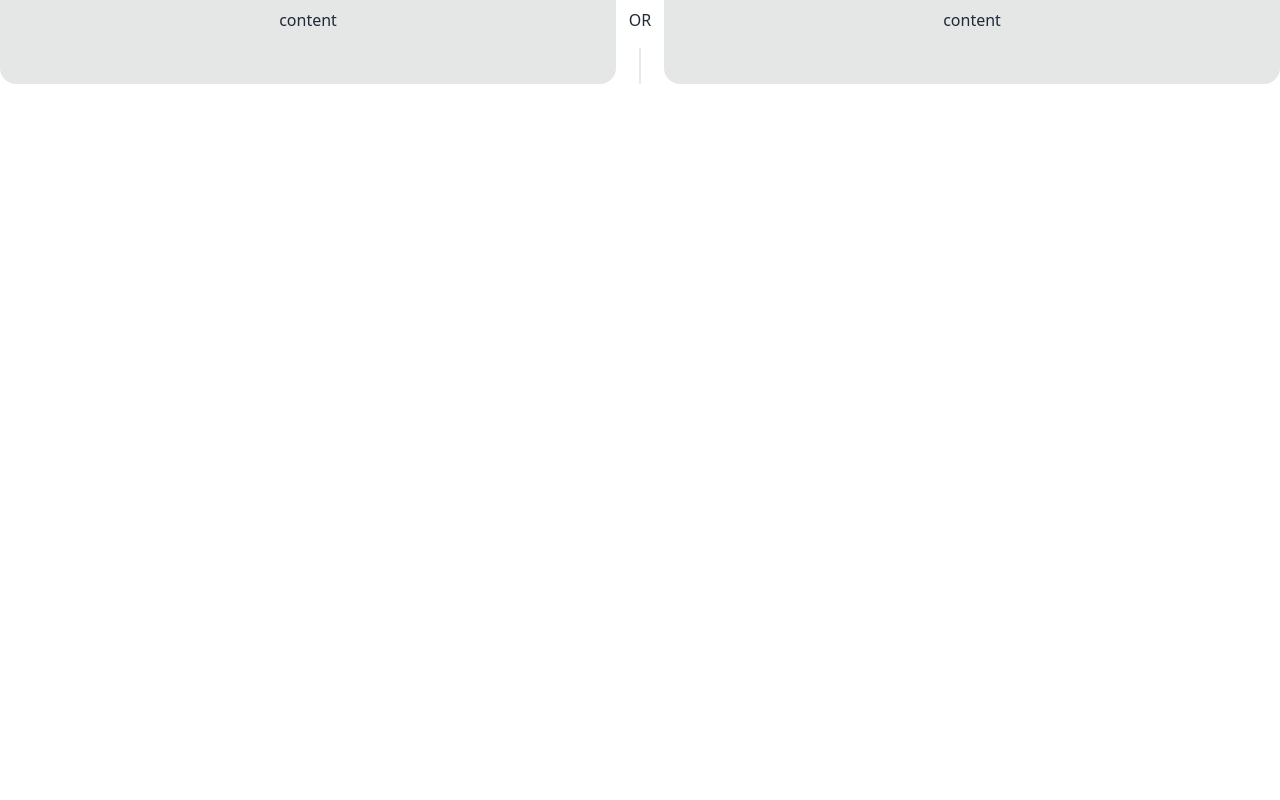
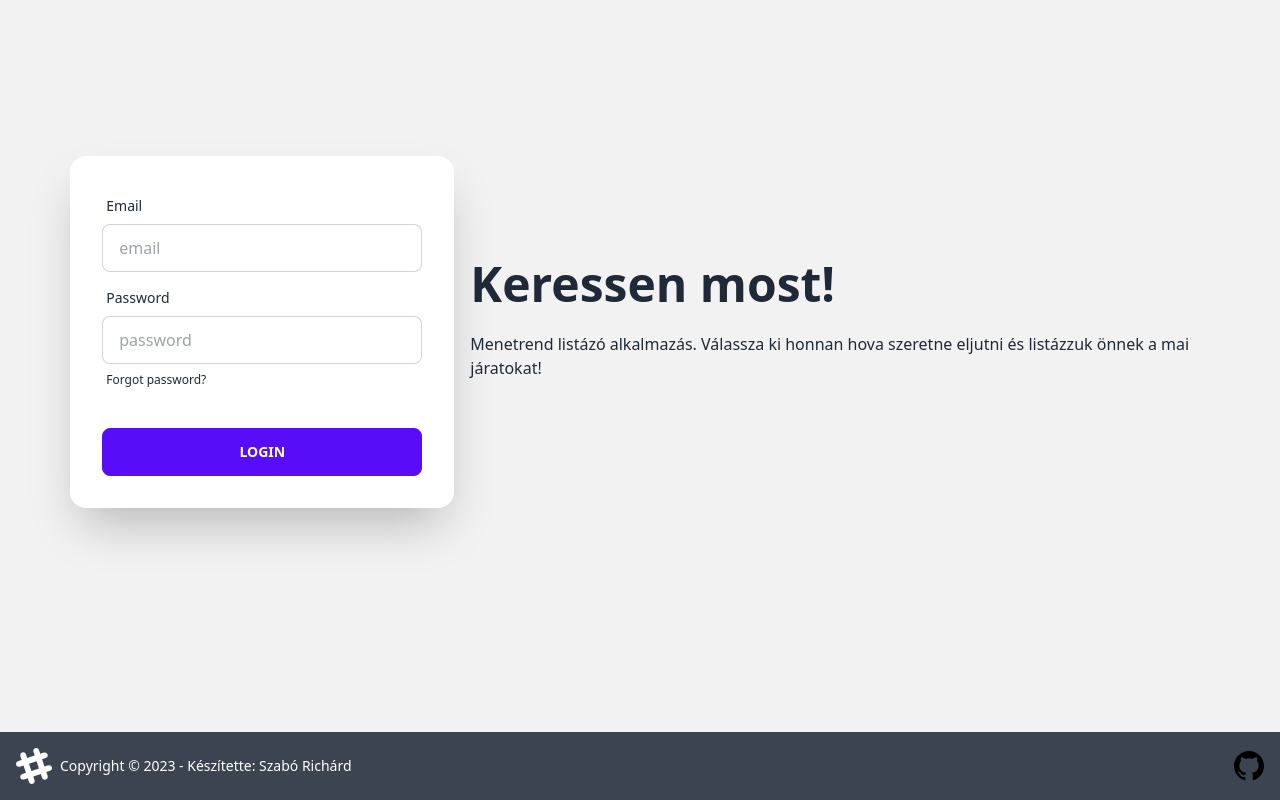
Before and after one commit to ricskusz/Elvira, a React (Vite) app: page / in a window 1280 px wide. Shown: the part 212-1012 px from the top of the page. Before the commit the page ends 800 px from the top, so only its background shows below. Built offline with nearby package versions, Linux system fonts and the light colour scheme.

Commit message:
Arculat
Főoldal layout létrehozása

```diff
--- a/src/App.jsx
+++ b/src/App.jsx
@@ -3,6 +3,7 @@ import { TelepulesProvider } from "./context/TelepulesekContext"
 import AllomasokInput from "./components/AllomasokInput"
 import Kezdoadatok from "./components/Kezdoadatok"
 import Main from "./components/Main"
+import Footer from "./components/Footer"
 function App() {
 
 
@@ -11,6 +12,7 @@ function App() {
        <MenetrendProvider>
         <AllomasokInput />
         <Main />
+        <Footer />
     </MenetrendProvider>
     </TelepulesProvider>
   )
--- a/src/components/AllomasokInput.jsx
+++ b/src/components/AllomasokInput.jsx
@@ -60,7 +60,6 @@ const AllomasokInput = () => {
         </div>
         <button type="submit" className="btn">Keresés</button>
       </form>
-      <Kezdoadatok adatok={menetrend} />
     </div>
   );
 };
--- /dev/null
+++ b/src/components/Footer.jsx
@@ -0,0 +1,16 @@
+
+const Footer = () => {
+    return (
+        <footer className="footer items-center p-4 bg-neutral text-neutral-content">
+            <div className="items-center grid-flow-col">
+                <svg width="36" height="36" viewBox="0 0 24 24" xmlns="http://www.w3.org/2000/svg" fillRule="evenodd" clipRule="evenodd" className="fill-current"><path d="M22.672 15.226l-2.432.811.841 2.515c.33 1.019-.209 2.127-1.23 2.456-1.15.325-2.148-.321-2.463-1.226l-.84-2.518-5.013 1.677.84 2.517c.391 1.203-.434 2.542-1.831 2.542-.88 0-1.601-.564-1.86-1.314l-.842-2.516-2.431.809c-1.135.328-2.145-.317-2.463-1.229-.329-1.018.211-2.127 1.231-2.456l2.432-.809-1.621-4.823-2.432.808c-1.355.384-2.558-.59-2.558-1.839 0-.817.509-1.582 1.327-1.846l2.433-.809-.842-2.515c-.33-1.02.211-2.129 1.232-2.458 1.02-.329 2.13.209 2.461 1.229l.842 2.515 5.011-1.677-.839-2.517c-.403-1.238.484-2.553 1.843-2.553.819 0 1.585.509 1.85 1.326l.841 2.517 2.431-.81c1.02-.33 2.131.211 2.461 1.229.332 1.018-.21 2.126-1.23 2.456l-2.433.809 1.622 4.823 2.433-.809c1.242-.401 2.557.484 2.557 1.838 0 .819-.51 1.583-1.328 1.847m-8.992-6.428l-5.01 1.675 1.619 4.828 5.011-1.674-1.62-4.829z"></path></svg>
+                <p>Copyright © 2023 - Készítette: Szabó Richárd</p>
+            </div>
+            <div className="grid-flow-col gap-4 md:place-self-center md:justify-self-end">
+            <svg xmlns="http://www.w3.org/2000/svg" width="30" height="30" viewBox="0 0 24 24"><path d="M12 0c-6.626 0-12 5.373-12 12 0 5.302 3.438 9.8 8.207 11.387.599.111.793-.261.793-.577v-2.234c-3.338.726-4.033-1.416-4.033-1.416-.546-1.387-1.333-1.756-1.333-1.756-1.089-.745.083-.729.083-.729 1.205.084 1.839 1.237 1.839 1.237 1.07 1.834 2.807 1.304 3.492.997.107-.775.418-1.305.762-1.604-2.665-.305-5.467-1.334-5.467-5.931 0-1.311.469-2.381 1.236-3.221-.124-.303-.535-1.524.117-3.176 0 0 1.008-.322 3.301 1.23.957-.266 1.983-.399 3.003-.404 1.02.005 2.047.138 3.006.404 2.291-1.552 3.297-1.23 3.297-1.23.653 1.653.242 2.874.118 3.176.77.84 1.235 1.911 1.235 3.221 0 4.609-2.807 5.624-5.479 5.921.43.372.823 1.102.823 2.222v3.293c0 .319.192.694.801.576 4.765-1.589 8.199-6.086 8.199-11.386 0-6.627-5.373-12-12-12z"/></svg>
+            </div>
+        </footer>
+    )
+}
+
+export default Footer
--- a/src/components/Main.jsx
+++ b/src/components/Main.jsx
@@ -1,10 +1,35 @@
 
 const Main = () => {
     return (
-        <div className="flex flex-col w-full lg:flex-row">
-            <div className="grid flex-grow h-32 card bg-base-300 rounded-box place-items-center">content</div>
-            <div className="divider lg:divider-horizontal">OR</div>
-            <div className="grid flex-grow h-32 card bg-base-300 rounded-box place-items-center">content</div>
+        <div className="hero min-h-screen bg-base-200">
+            <div className="hero-content flex-col lg:flex-row-reverse">
+                <div className="text-center lg:text-left">
+                    <h1 className="text-5xl font-bold">Keressen most!</h1>
+                    <p className="py-6">Menetrend listázó alkalmazás. Válassza ki honnan hova szeretne eljutni és listázzuk önnek a mai járatokat!</p>
+                </div>
+                <div className="card flex-shrink-0 w-full max-w-sm shadow-2xl bg-base-100">
+                    <div className="card-body">
+                        <div className="form-control">
+                            <label className="label">
+                                <span className="label-text">Email</span>
+                            </label>
+                            <input type="text" placeholder="email" className="input input-bordered" />
+                        </div>
+                        <div className="form-control">
+                            <label className="label">
+                                <span className="label-text">Password</span>
+                            </label>
+                            <input type="text" placeholder="password" className="input input-bordered" />
+                            <label className="label">
+                                <a href="#" className="label-text-alt link link-hover">Forgot password?</a>
+                            </label>
+                        </div>
+                        <div className="form-control mt-6">
+                            <button className="btn btn-primary">Login</button>
+                        </div>
+                    </div>
+                </div>
+            </div>
         </div>
     )
 }
```
